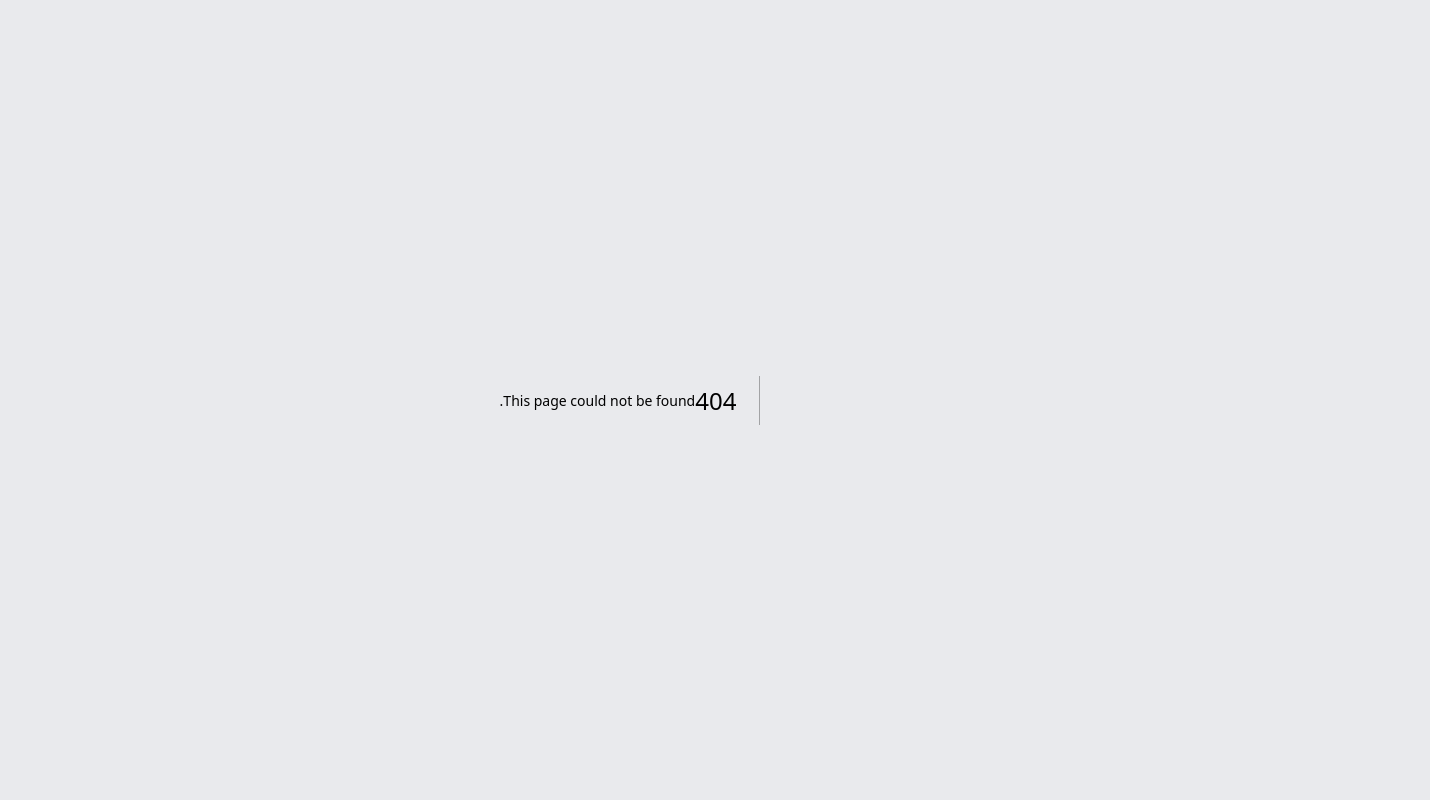
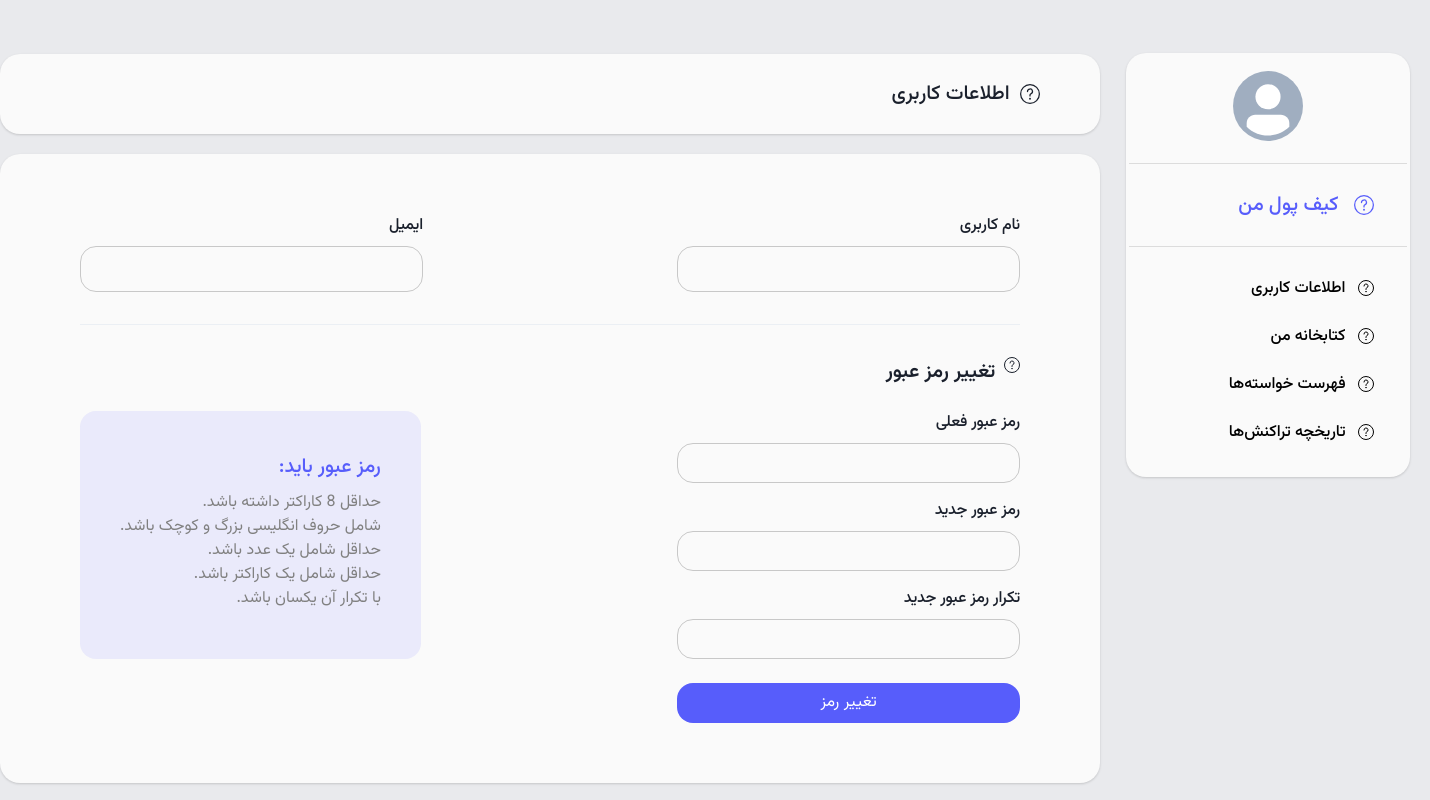
Before and after one commit to fatemehmi/PublisherPannel, a Next.js app: page /user/userProfile in a window 1280 px wide. Before the commit this address had no page. Shown: the whole page, 1430 px wide, since content can reach past the window. Built offline with nearby package versions, Linux system fonts and the light colour scheme; no server answers.

Commit message:
latest update

```diff
--- a/src/components/Sidebar.js
+++ b/src/components/Sidebar.js
@@ -1,3 +1,4 @@
+import useUserProfile from "@/react-query/hooks/useUserProfile";
 import {
 	Avatar,
 	Box,
@@ -13,6 +14,7 @@ import {
 } from "@chakra-ui/react";
 import Link from "next/link";
 import React, { useState } from "react";
+import { useEffect } from "react";
 
 const listItemStyle = {
 	fontSize: "16px",
@@ -38,6 +40,22 @@ const Sidebar = (props) => {
 	const [input, setInput] = useState("");
 	const { pageName } = props;
 	const adjustedPageName = pageName.substring(1);
+	const { data, isLoading, isSuccess } = useUserProfile();
+	const [activeLink, setActiveLink] = useState("");
+
+	useEffect(() => {
+		const links = [
+			"userProfile",
+			"bookmarks",
+			"books",
+			"transactionHistory",
+		];
+		const updatedLink = links.find((link) => `/${link}` === activeLink);
+
+		if (updatedLink) {
+			setActiveLink(updatedLink);
+		}
+	}, [activeLink]);
 
 	return (
 		<div
@@ -65,21 +83,29 @@ const Sidebar = (props) => {
 					alignItems="center"
 					padding="2px 0px 0px"
 				>
-					<Avatar width="70px" height="70px" name="Sara Karimi" />
+					<Avatar
+						width="70px"
+						height="70px"
+						name={isSuccess && data.data.username}
+					/>
 					<Box
 						display="flex"
 						flexDir="column"
 						justifyContent="center"
 						alignItems="center"
 					>
-						<Heading style={headingStyle}>sara karimi</Heading>
+						<Heading style={headingStyle}>
+							{isLoading && ""}
+							{isSuccess && data.data.username}
+						</Heading>
 						<Text
 							fontSize="12px"
 							fontStyle="normal"
 							fontWeight="200"
 							marginBottom="3px"
 						>
-							sara@gmail.com
+							{isLoading && ""}
+							{isSuccess && data.data.email}
 						</Text>
 					</Box>
 				</CardHeader>
@@ -113,19 +139,53 @@ const Sidebar = (props) => {
 					paddingRight="20px"
 				>
 					<Link
-						style={listItemStyle}
+						style={{
+							...listItemStyle,
+							color:
+								activeLink === "userProfile"
+									? "#575DFB"
+									: "black",
+						}}
 						className="font-SemiBold"
-						href="#"
+						href="userProfile"
+						onClick={() => setActiveLink("/userProfile")}
 					>
 						<Icon></Icon> &nbsp; اطلاعات کاربری
 					</Link>
-					<Link style={listItemStyle} href="#">
+					<Link
+						style={{
+							...listItemStyle,
+							color:
+								activeLink === "bookmarks"
+									? "#575DFB"
+									: "black",
+						}}
+						href="bookmarks"
+						onClick={() => setActiveLink("/bookmarks")}
+					>
 						<Icon></Icon> &nbsp; کتابخانه من
 					</Link>
-					<Link style={listItemStyle} href="#">
+					<Link
+						style={{
+							...listItemStyle,
+							color: activeLink === "books" ? "#575DFB" : "black",
+						}}
+						href="books"
+						onClick={() => setActiveLink("/books")}
+					>
 						<Icon></Icon> &nbsp; فهرست خواسته‌ها
 					</Link>
-					<Link style={listItemStyle} href="#">
+					<Link
+						style={{
+							...listItemStyle,
+							color:
+								activeLink === "transactionHistory"
+									? "#575DFB"
+									: "black",
+						}}
+						href="transactionHistory"
+						onClick={() => setActiveLink("/transactionHistory")}
+					>
 						<Icon></Icon> &nbsp; تاریخچه تراکنش‌ها
 					</Link>
 				</CardFooter>
@@ -144,21 +204,21 @@ const Sidebar = (props) => {
 				fontWeight="500"
 				lineHeight="normal"
 				fontSize="20px"
-				margin="-473px 330px auto auto"
+				margin="-423px 330px auto auto"
 			>
 				<Box>
 					<Icon></Icon> &nbsp;
 					{(() => {
 						switch (adjustedPageName) {
-							case "userProfile":
+							case "user/userProfile":
 								return "اطلاعات کاربری";
-							case "wallet":
+							case "user/wallet":
 								return "کیف پول من";
-							case "transactionHistory":
+							case "user/transactionHistory":
 								return "تاریخچه تراکنش‌ها";
-							case "favoriteBooks":
+							case "user/bookmarks":
 								return "فهرست علاقه‌مندی‌ها";
-							case "myBooks/Booklist":
+							case "user/books":
 								return "کتابخانه من";
 							default:
 								return "";
@@ -166,9 +226,9 @@ const Sidebar = (props) => {
 					})()}
 				</Box>
 
-				{!(adjustedPageName === "userProfile") &&
-					!(adjustedPageName === "transactionHistory") &&
-					!(adjustedPageName === "wallet") && (
+				{!(adjustedPageName === "user/userProfile") &&
+					!(adjustedPageName === "user/transactionHistory") &&
+					!(adjustedPageName === "user/wallet") && (
 						<Input
 							onChange={(e) => setInput(e.target.value)}
 							placeholder="جست‌و‌جو در خواسته‌ها..."
--- a/src/components/userProfile/favoriteBooks/index.js
+++ b/src/components/userProfile/favoriteBooks/index.js
@@ -7,22 +7,22 @@ function MyBookmarks() {
 	const { data, isLoading, isError } = useGetBookmarks();
 	if (isLoading) {
 		return (
-      <Sidebar pageName="userProfile">
+			<Sidebar pageName="bookmarks">
 				<p>isLoading...</p>
 			</Sidebar>
 		);
 	}
 	if (isError) {
 		return (
-      <Sidebar pageName="userProfile">
+			<Sidebar pageName="bookmarks">
 				<p>Something went wrong...</p>
 			</Sidebar>
 		);
 	}
 
 	return (
-    <Sidebar pageName="userProfile">
-      {!isLoading && <BooksList booksArray={data.data} />}
+		<Sidebar pageName="bookmarks">
+			{!isLoading && <BooksList booksArray={data?.data} />}
 		</Sidebar>
 	);
 }
--- a/src/components/userProfile/myBooks/index.js
+++ b/src/components/userProfile/myBooks/index.js
@@ -1,28 +1,27 @@
 import BooksList from "../BooksList";
 import useGetMyBooks from "@/react-query/hooks/useGetMyBooks";
 import Sidebar from "@/components/Sidebar.js";
-
 
 function MyBooks() {
 	const { data, isLoading, isError } = useGetMyBooks();
 
 	if (isLoading) {
 		return (
-      <Sidebar pageName="userProfile">
+			<Sidebar pageName="books">
 				<p>isLoading...</p>
 			</Sidebar>
 		);
 	}
 	if (isError) {
 		return (
-      <Sidebar pageName="userProfile">
+			<Sidebar pageName="books">
 				<p>Something went wrong...</p>
 			</Sidebar>
 		);
 	}
 	return (
-    <Sidebar pageName="userProfile">
-      <BooksList booksArray={data.data}/>
+		<Sidebar pageName="books">
+			<BooksList booksArray={data.data} />
 		</Sidebar>
 	);
 }
--- a/src/react-query/hooks/useGetWalletInfo.js
+++ b/src/react-query/hooks/useGetWalletInfo.js
@@ -23,7 +23,7 @@ const useGetWalletInfo = () => {
 						err.response.status === 401 ||
 						err.response.status === 403
 					) {
-						token ? Cookies.delete("token") : "";
+						token ? Cookies.remove("token") : "";
 						push("/login");
 					}
 				}),
```
Also changed, not shown: src/pages/user/transactionHistory/index.js (renamed from src/pages/transactionHistory/index.js), src/pages/user/userProfile/index.js (renamed from src/pages/userProfile/index.js), src/pages/user/wallet/index.js (renamed from src/pages/wallet/index.js). Lines whose indentation alone changed are shown as unchanged.
